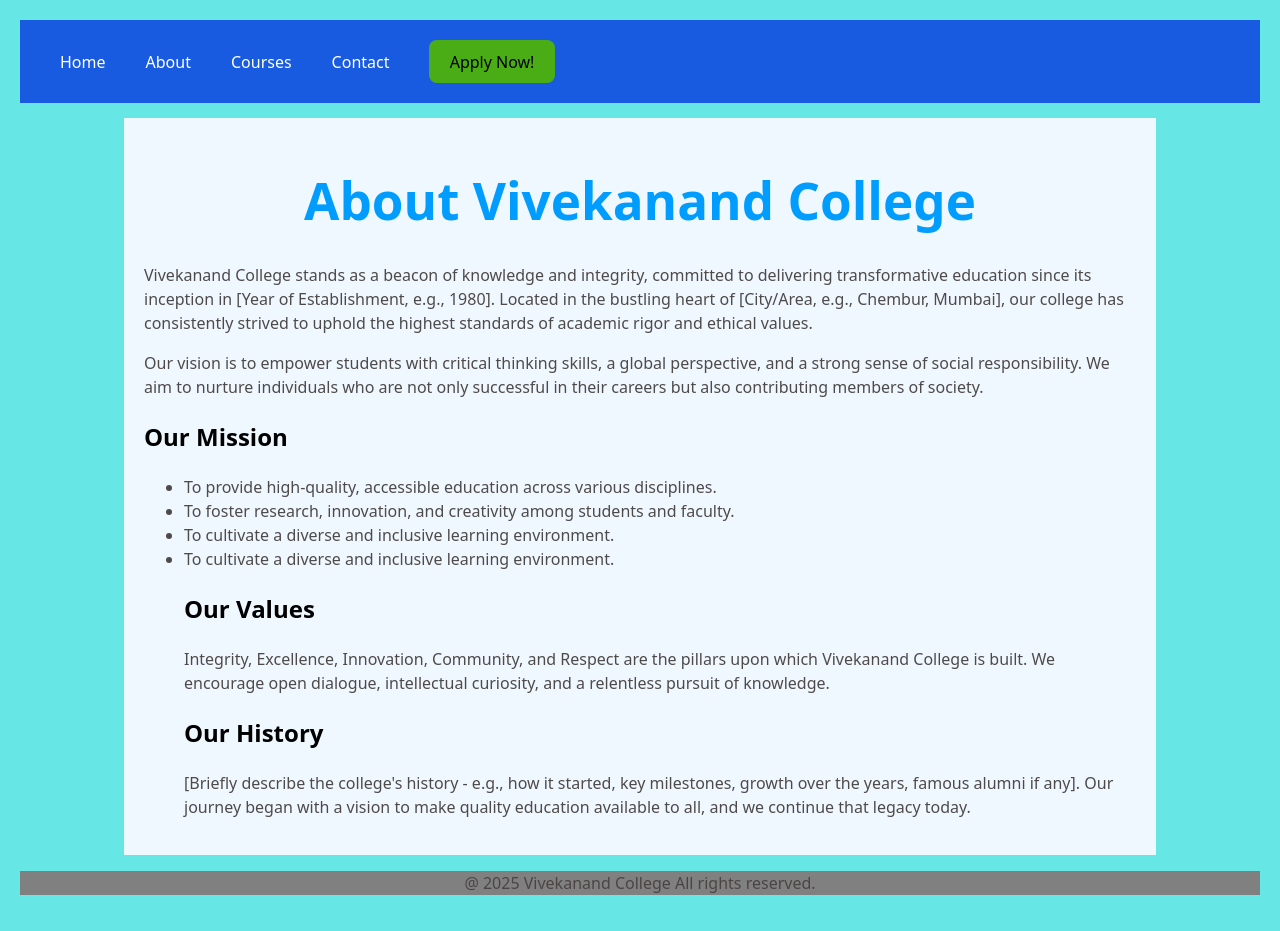
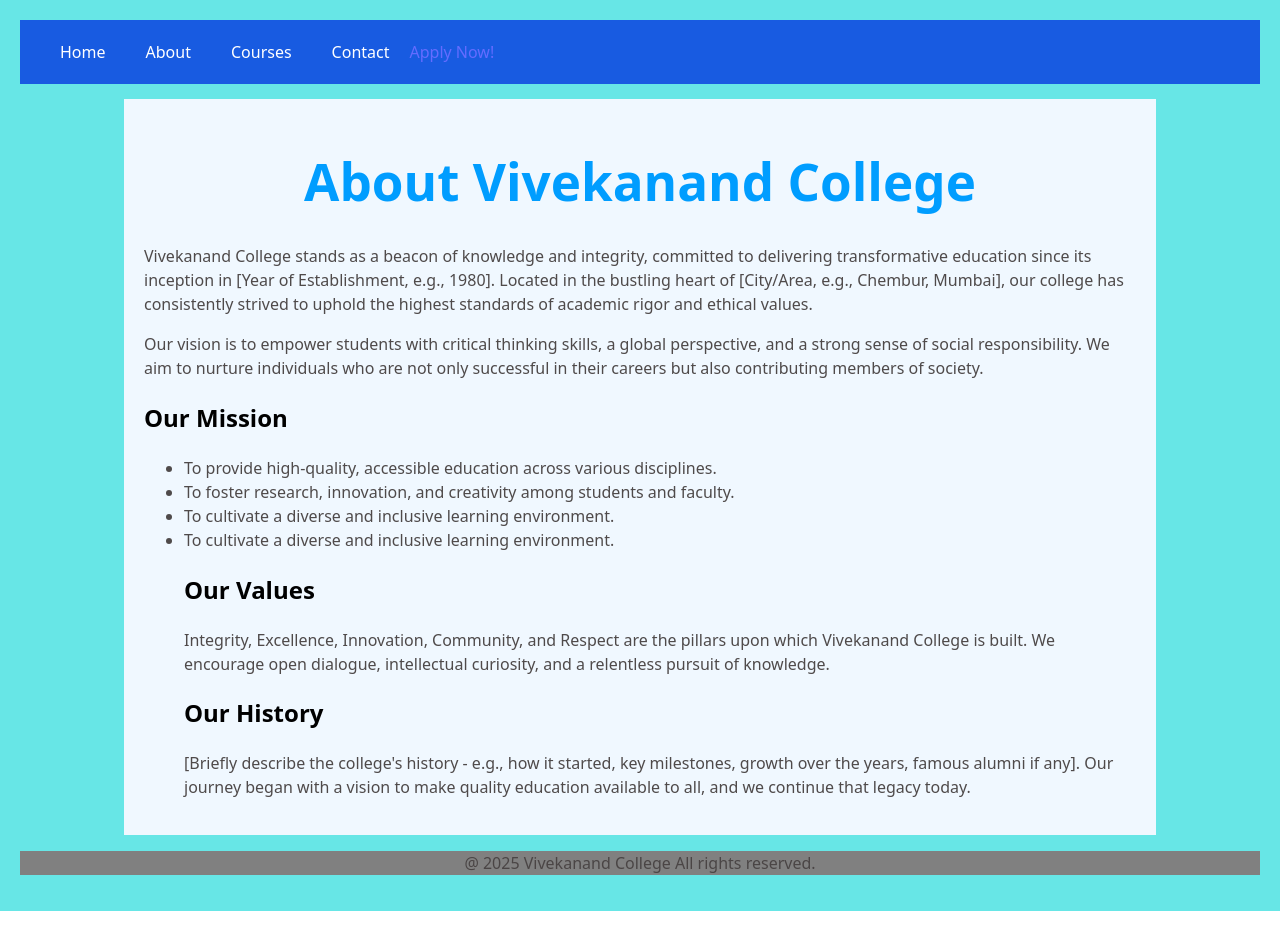
Before and after one commit to SHRAVANI-87/demo, a React (Vite) app: page /AboutPage in a window 1280 px wide. Built offline with nearby package versions, Linux system fonts and the light colour scheme.

Commit message:
first commit

```diff
--- a/src/components/Header/Header.jsx
+++ b/src/components/Header/Header.jsx
@@ -8,7 +8,7 @@ const Header=()=> {
                 <Link to="/AboutPage"className='color'>About</Link>
                 <Link to="/CoursesPage"className='color'>Courses</Link>
                 <Link to="/ContactPage"className='color'>Contact</Link>
-                <a href="/AdmissionPage" className='color'><button id="btn">Apply Now!</button></a>
+                <Link to="/AdmissionPage" className='btn'>Apply Now!</Link>
 
             </nav>
         </header>
```
